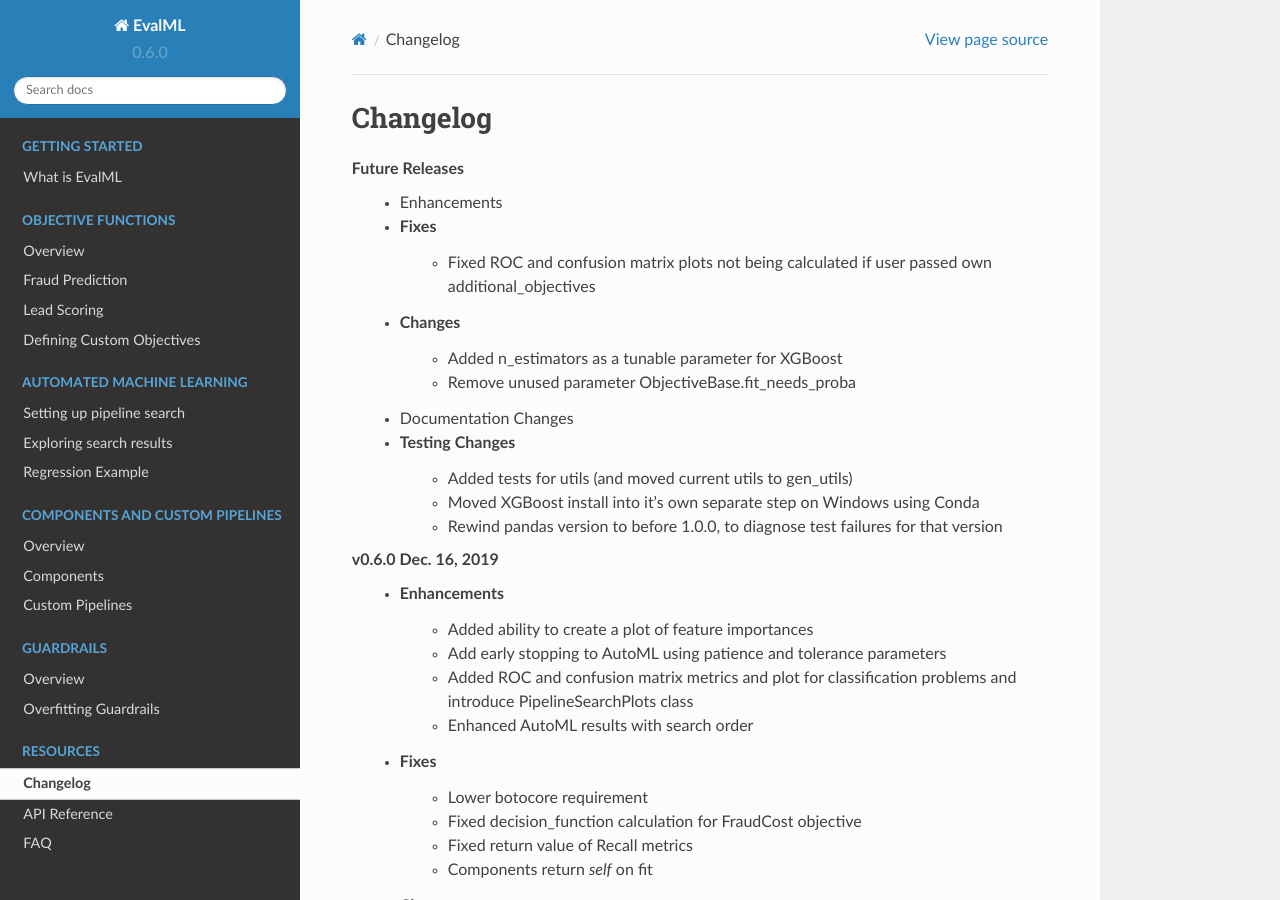
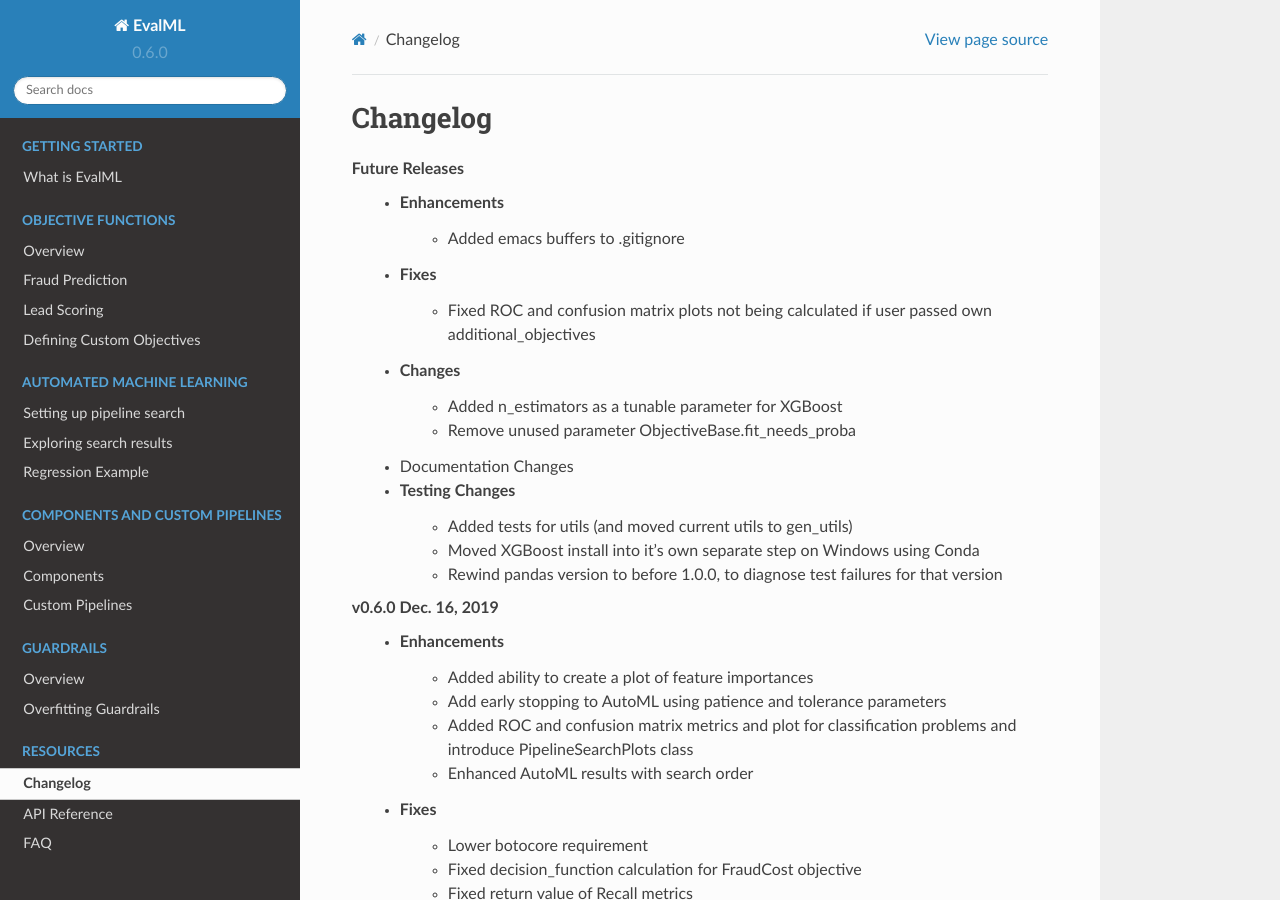
Before and after one commit to alteryx/evalml, a Sphinx documentation site: the page built from docs/source/changelog.rst, in a window 1280 px wide and 900 px high. Built offline with Sphinx 7.4.7 and the Read the Docs theme 2.0.0, drawn with Linux system fonts in a browser that asks for light colours; comment, search, counter and statistics services are not loaded.

Commit message:
Changelog

```diff
--- a/docs/source/changelog.rst
+++ b/docs/source/changelog.rst
@@ -4,6 +4,7 @@ Changelog
 ---------
 **Future Releases**
     * Enhancements
+        * Added emacs buffers to .gitignore :pr:`350`
     * Fixes
         * Fixed ROC and confusion matrix plots not being calculated if user passed own additional_objectives :pr:`276`
     * Changes
```
